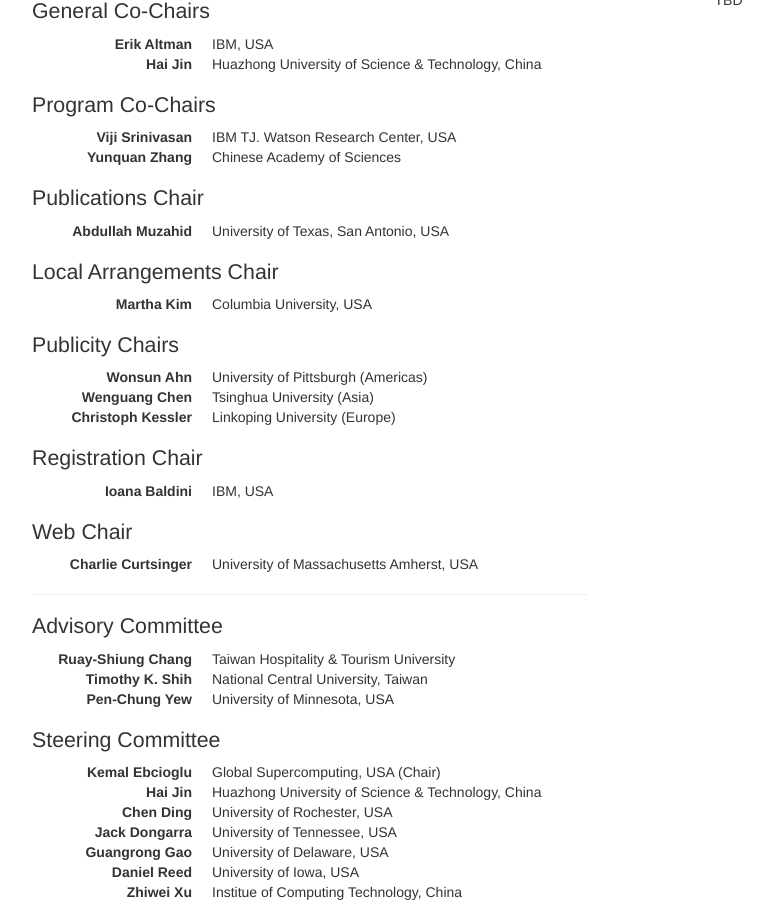
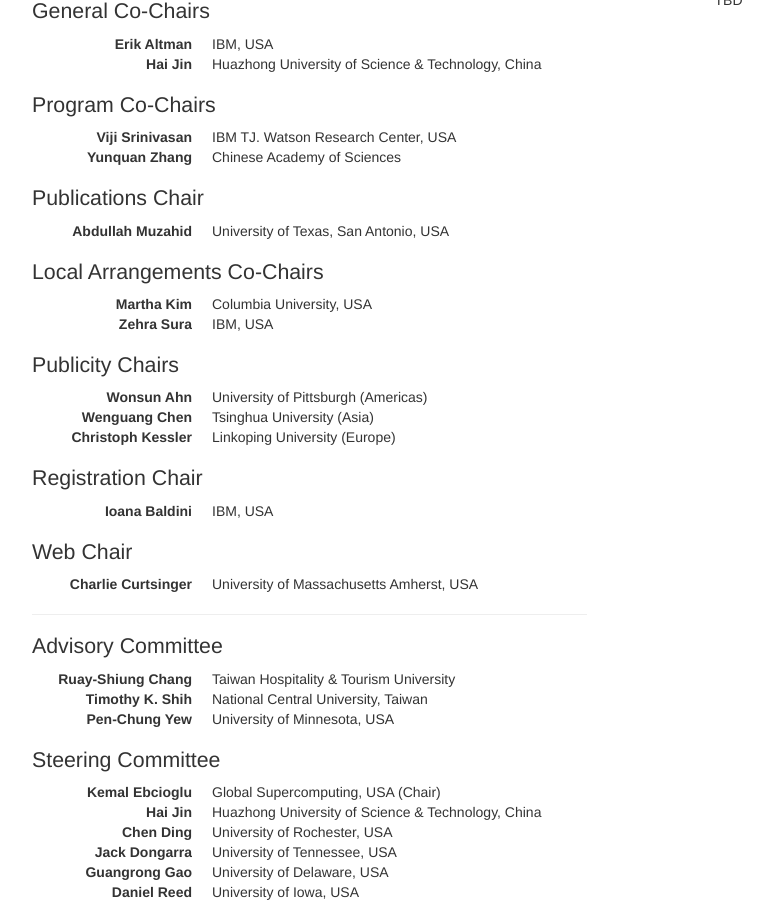
Before and after one commit to ccurtsinger/npc15, a Jekyll site: the page built from organization.md, in a window 1280 px wide and 900 px high, scrolled down 445 px. Shown: the whole window, without its empty margins (38-811 px from the left). Built offline with Jekyll 4.4.1, drawn with Linux system fonts in a browser that asks for light colours; nearby versions of some CDN libraries.

Commit message:
Added local arrangements co-chair

```diff
--- a/organization.md
+++ b/organization.md
@@ -32,10 +32,12 @@
       <dd>University of Texas, San Antonio, USA </dd>
     </dl>
 
-    <h3>Local Arrangements Chair</h3>
+    <h3>Local Arrangements Co-Chairs</h3>
     <dl class="dl-horizontal">
       <dt>Martha Kim</dt>
       <dd>Columbia University, USA</dd>
+      <dt>Zehra Sura</dt>
+      <dd>IBM, USA</dd>
     </dl>
 
     <h3>Publicity Chairs</h3>
```
